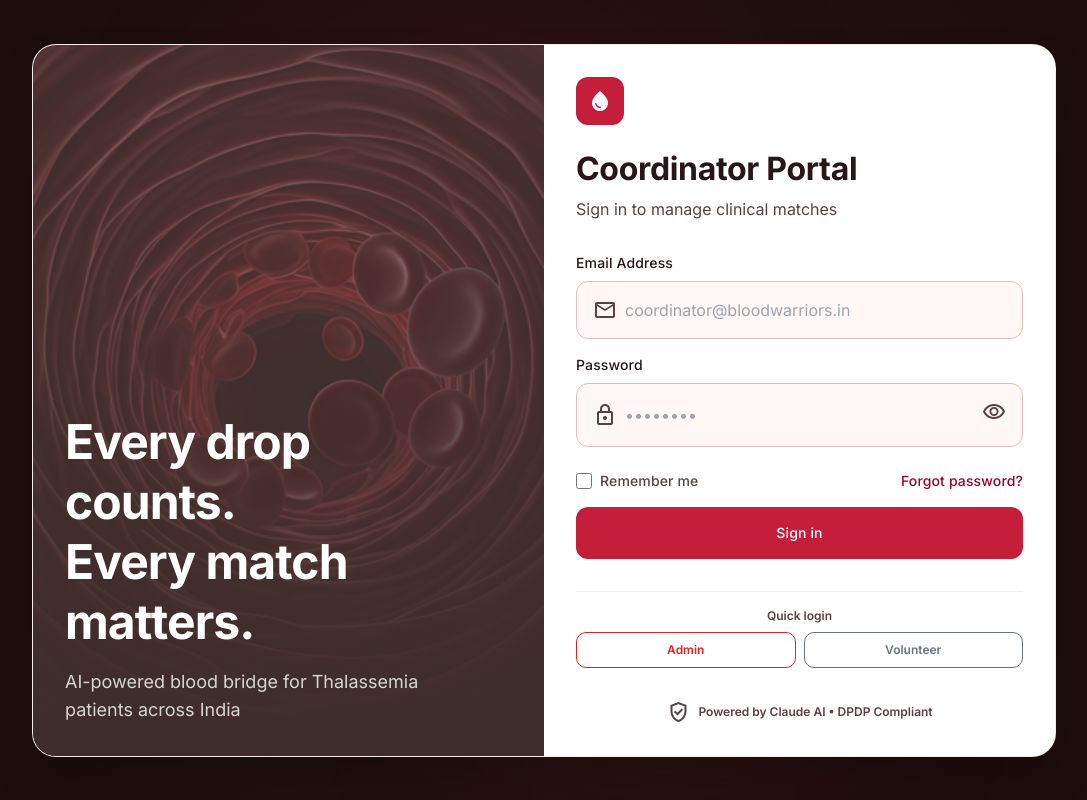
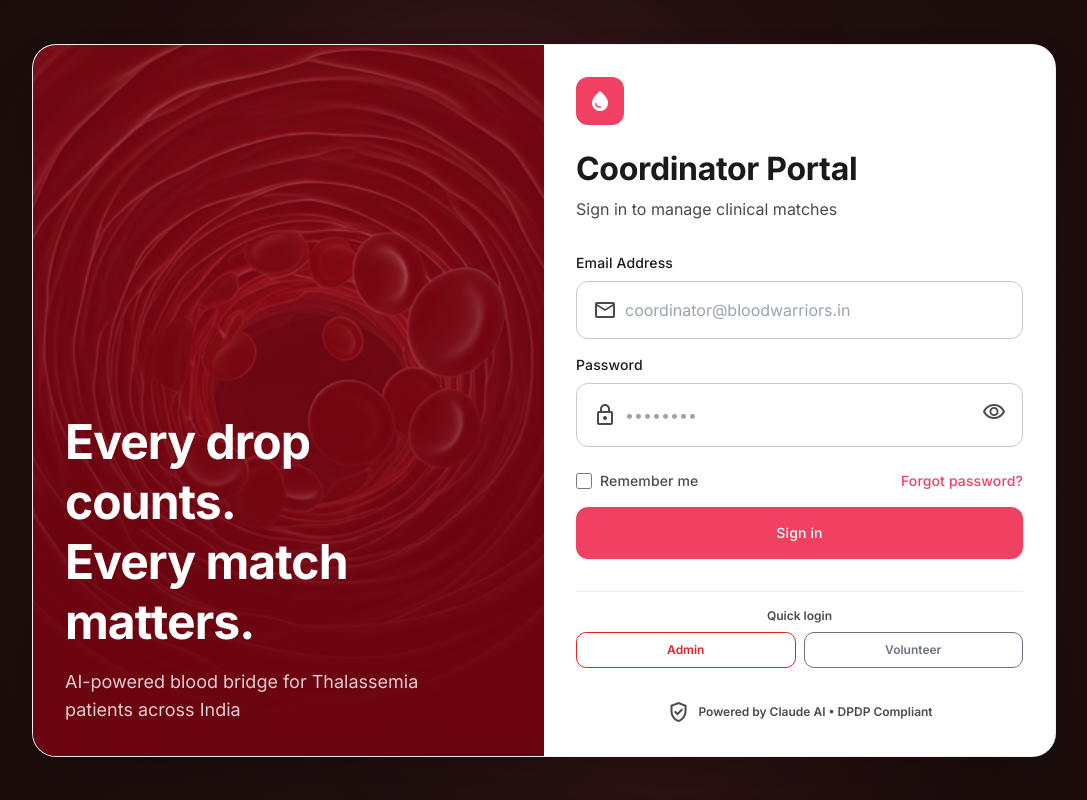
Before and after one commit to Subhashbisnoi/blood-warriors, a React (Vite) app in the folder frontend/: page / in a window 1280 px wide. Shown: the whole page, without its empty margins (96-1183 px from the left). Built offline with nearby package versions, Linux system fonts and the light colour scheme; no server answers.

Commit message:
Restore UI colors from main branch
Revert tailwind.config.js and index.css to the color palette that was
on main before the blend merge.

```diff
--- a/frontend/src/index.css
+++ b/frontend/src/index.css
@@ -11,8 +11,8 @@
     font-family: 'Inter', sans-serif;
     margin: 0;
     padding: 0;
-    background-color: #fff8f7;
-    color: #271718;
+    background-color: #fff0f2;
+    color: #1A1A1E;
     -webkit-font-smoothing: antialiased;
     -moz-osx-font-smoothing: grayscale;
   }
--- a/frontend/tailwind.config.js
+++ b/frontend/tailwind.config.js
@@ -5,53 +5,53 @@ export default {
   theme: {
     extend: {
       colors: {
-        "on-secondary-fixed": "#1d1b1b",
-        "tertiary-fixed-dim": "#dfbfbe",
-        "on-tertiary-fixed": "#291717",
-        "background": "#fff8f7",
+        "on-secondary-fixed": "#1A1A1E",
+        "tertiary-fixed-dim": "#FBE4E7",
+        "on-tertiary-fixed": "#1A1A1E",
+        "background": "#fff0f2",
         "on-primary": "#ffffff",
-        "secondary-fixed-dim": "#cbc5c5",
-        "tertiary": "#5f4747",
-        "outline": "#8f6f6f",
-        "on-secondary-fixed-variant": "#494646",
-        "on-tertiary-fixed-variant": "#584141",
-        "surface-bright": "#fff8f7",
-        "on-primary-fixed": "#40000a",
-        "surface-container-low": "#fff0f0",
-        "surface-container": "#ffe9e8",
-        "surface-variant": "#f9dcdb",
-        "tertiary-fixed": "#fcdbd9",
-        "error-container": "#ffdad6",
-        "secondary-container": "#e5dede",
-        "on-surface-variant": "#5b4040",
-        "outline-variant": "#e3bebd",
-        "on-surface": "#271718",
-        "surface-container-lowest": "#ffffff",
-        "inverse-surface": "#3e2c2c",
+        "secondary-fixed-dim": "#f7a0b2",
+        "tertiary": "#4A4A52",
+        "outline": "#4A4A52",
+        "on-secondary-fixed-variant": "#4A4A52",
+        "on-tertiary-fixed-variant": "#4A4A52",
+        "surface-bright": "#FFFFFF",
+        "on-primary-fixed": "#FFFFFF",
+        "surface-container-low": "#fff0f2",
+        "surface-container": "#fff0f2",
+        "surface-variant": "#FBE4E7",
+        "tertiary-fixed": "#FBE4E7",
+        "error-container": "#FBE4E7",
+        "secondary-container": "#fde8ed",
+        "on-surface-variant": "#4A4A52",
+        "outline-variant": "#C9C9CF",
+        "on-surface": "#1A1A1E",
+        "surface-container-lowest": "#FFFFFF",
+        "inverse-surface": "#6A040F",
         "on-tertiary": "#ffffff",
-        "on-background": "#271718",
-        "inverse-on-surface": "#ffedec",
-        "on-primary-container": "#ffdada",
-        "surface-container-high": "#ffe1e1",
+        "on-background": "#1A1A1E",
+        "inverse-on-surface": "#fff0f2",
+        "on-primary-container": "#ffffff",
+        "surface-container-high": "#fff0f2",
         "on-secondary": "#ffffff",
-        "secondary": "#615d5e",
-        "surface-dim": "#f0d3d3",
-        "error": "#ba1a1a",
+        "secondary": "#f47a90",
+        "surface-dim": "#FBE4E7",
+        "error": "#f04163",
         "on-error": "#ffffff",
-        "tertiary-container": "#785f5e",
-        "on-secondary-container": "#666262",
-        "surface": "#fff8f7",
-        "primary-fixed-dim": "#ffb3b4",
-        "primary-container": "#c41e3a",
-        "surface-container-highest": "#f9dcdb",
-        "primary": "#9e0027",
-        "on-tertiary-container": "#fddbda",
-        "primary-fixed": "#ffdad9",
-        "secondary-fixed": "#e7e1e1",
-        "inverse-primary": "#ffb3b4",
-        "on-error-container": "#93000a",
-        "surface-tint": "#ba1434",
-        "on-primary-fixed-variant": "#920023",
+        "tertiary-container": "#6A040F",
+        "on-secondary-container": "#1A1A1E",
+        "surface": "#FFFFFF",
+        "primary-fixed-dim": "#FBE4E7",
+        "primary-container": "#f04163",
+        "surface-container-highest": "#FBE4E7",
+        "primary": "#f04163",
+        "on-tertiary-container": "#fff0f2",
+        "primary-fixed": "#FBE4E7",
+        "secondary-fixed": "#fbc4ce",
+        "inverse-primary": "#E63946",
+        "on-error-container": "#c5304f",
+        "surface-tint": "#f04163",
+        "on-primary-fixed-variant": "#c5304f",
       },
       borderRadius: {
         DEFAULT: "0.25rem",
@@ -79,9 +79,9 @@ export default {
       },
       keyframes: {
         "pulse-ring": {
-          "0%": { transform: "scale(0.95)", boxShadow: "0 0 0 0 rgba(186, 26, 26, 0.7)" },
-          "70%": { transform: "scale(1)", boxShadow: "0 0 0 10px rgba(186, 26, 26, 0)" },
-          "100%": { transform: "scale(0.95)", boxShadow: "0 0 0 0 rgba(186, 26, 26, 0)" },
+          "0%": { transform: "scale(0.95)", boxShadow: "0 0 0 0 rgba(240, 65, 99, 0.7)" },
+          "70%": { transform: "scale(1)", boxShadow: "0 0 0 10px rgba(240, 65, 99, 0)" },
+          "100%": { transform: "scale(0.95)", boxShadow: "0 0 0 0 rgba(240, 65, 99, 0)" },
         },
       },
       animation: {
```
